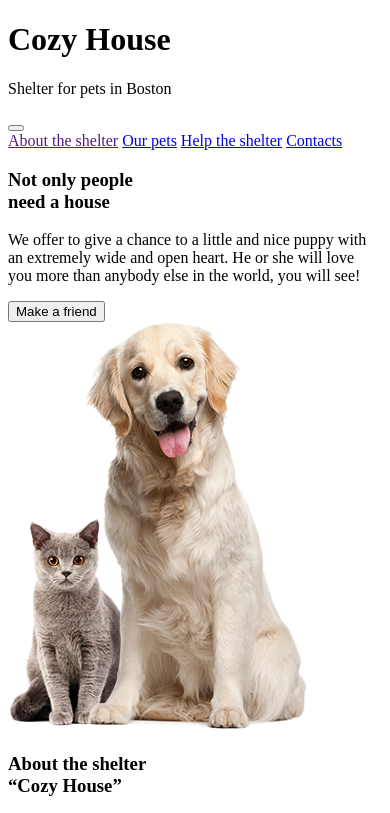
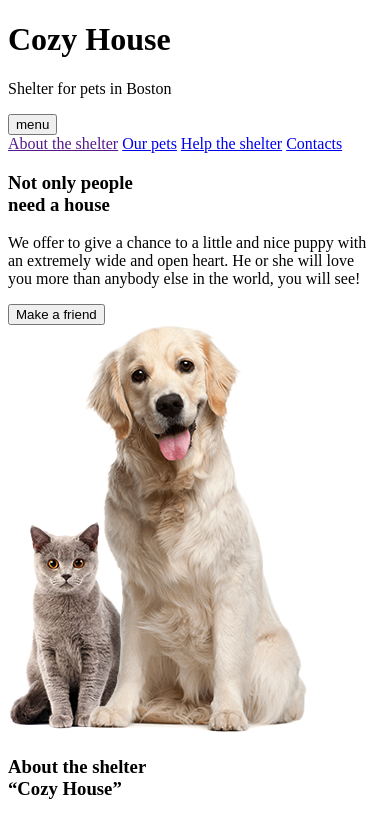
Before and after one commit to andreypotkas/Shelter, a website: page shelter/src/index.html in a window 390 px wide. Shown: the top 813 px of the page. Drawn offline with Linux system fonts and the light colour scheme.

Commit message:
refactor: change menu icon

```diff
--- a/shelter/src/index.html
+++ b/shelter/src/index.html
@@ -18,7 +18,7 @@
                 </div>
 
                 <div class="menu-btn">
-                    <button></button>
+                    <button class="material-icons-outlined">menu</button>
                 </div>
                 <nav>
                     <a href="" class="active" class="nav-link">About the shelter</a>
--- a/shelter/src/pages/pets/pets.scss
+++ b/shelter/src/pages/pets/pets.scss
@@ -89,9 +89,11 @@ header, section, footer{
             button{
                 width: 32px;
                 height: 32px;
-                background: url('../../assets/320/BurgerBlack.png');
-                background-repeat: no-repeat;
                 border: none;
+                font-family: 'Material Icons';
+                background: none;
+                color: black;
+                font-size: 42px;
             }
         }
         nav{
@@ -320,8 +322,7 @@ header, section, footer{
     .wrapper-bg{
         header{
             padding: 30px 10px;
-            column-gap: 38px;
-            justify-content: start;
+            justify-content: space-between;
             a{
                 padding-left: 10px;
             }
@@ -332,6 +333,7 @@ header, section, footer{
                 display: none;
             }
             .menu-btn{
+                padding-right: 55px;
                 display: flex;
                 align-items: center;
             }
--- a/shelter/src/style.scss
+++ b/shelter/src/style.scss
@@ -82,13 +82,17 @@ header, section, footer{
         }
         .menu-btn{
             display: none;
-            padding-right: 53px;
+            padding-right: 65px;
+            display: flex;
+            align-items: center;
             button{
                 width: 32px;
                 height: 32px;
-                background: url('./assets/320/Burger.png');
-                background-repeat: no-repeat;
                 border: none;
+                font-family: 'Material Icons';
+                background: none;
+                color: $color-primary;
+                font-size: 42px;
             }
         }
         nav{
@@ -527,10 +531,6 @@ header, section, footer{
             nav{
                 display: none;
             }
-            .menu-btn{
-                display: flex;
-                align-items: center;
-            }
         }
 
         .welcome{
@@ -782,6 +782,7 @@ header, section, footer{
                     text-align: center;
                 }
                 .address-wrapper{
+                    justify-content: center;
                     align-items: center;
                     width: 100%;
                     column-gap: 20px;
```
Also changed, not shown: shelter/src/pages/pets/index.html (+1 -1 lines), shelter/src/styles/pets.css, shelter/src/styles/style.css.
